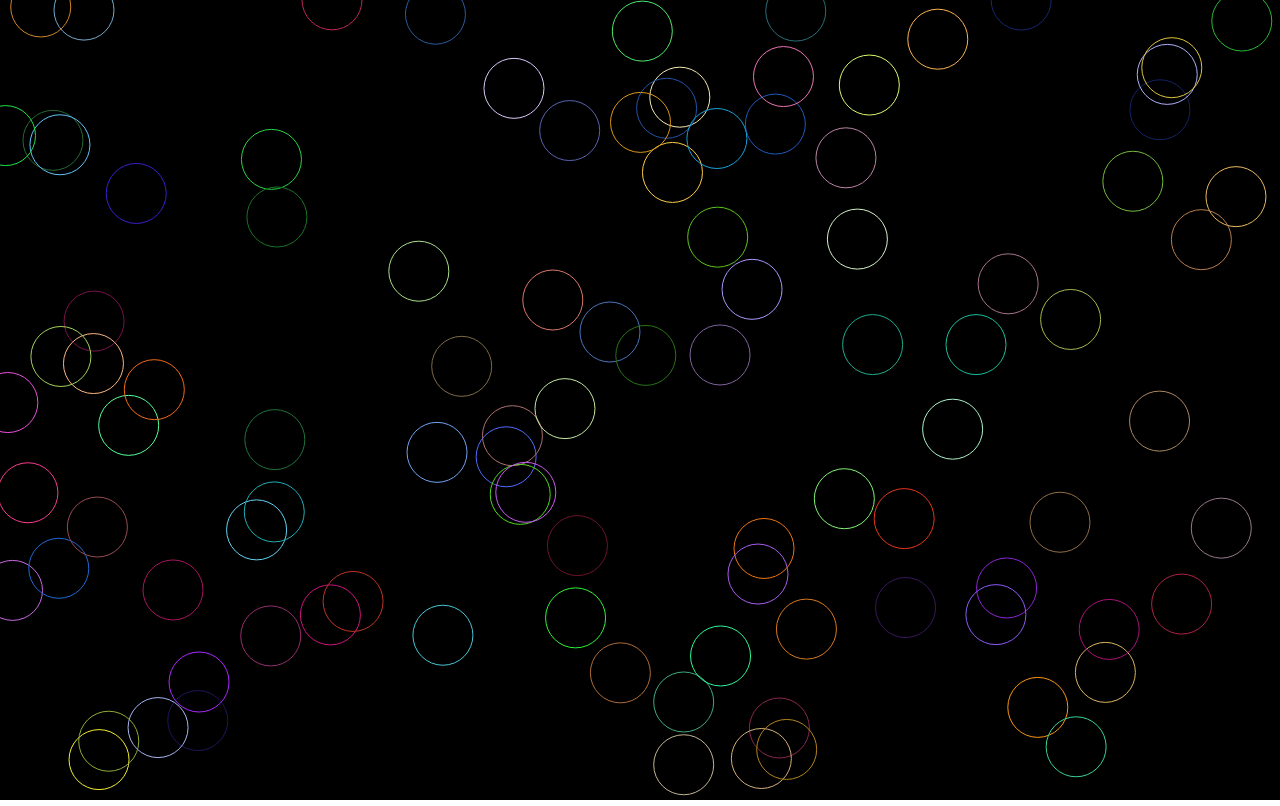
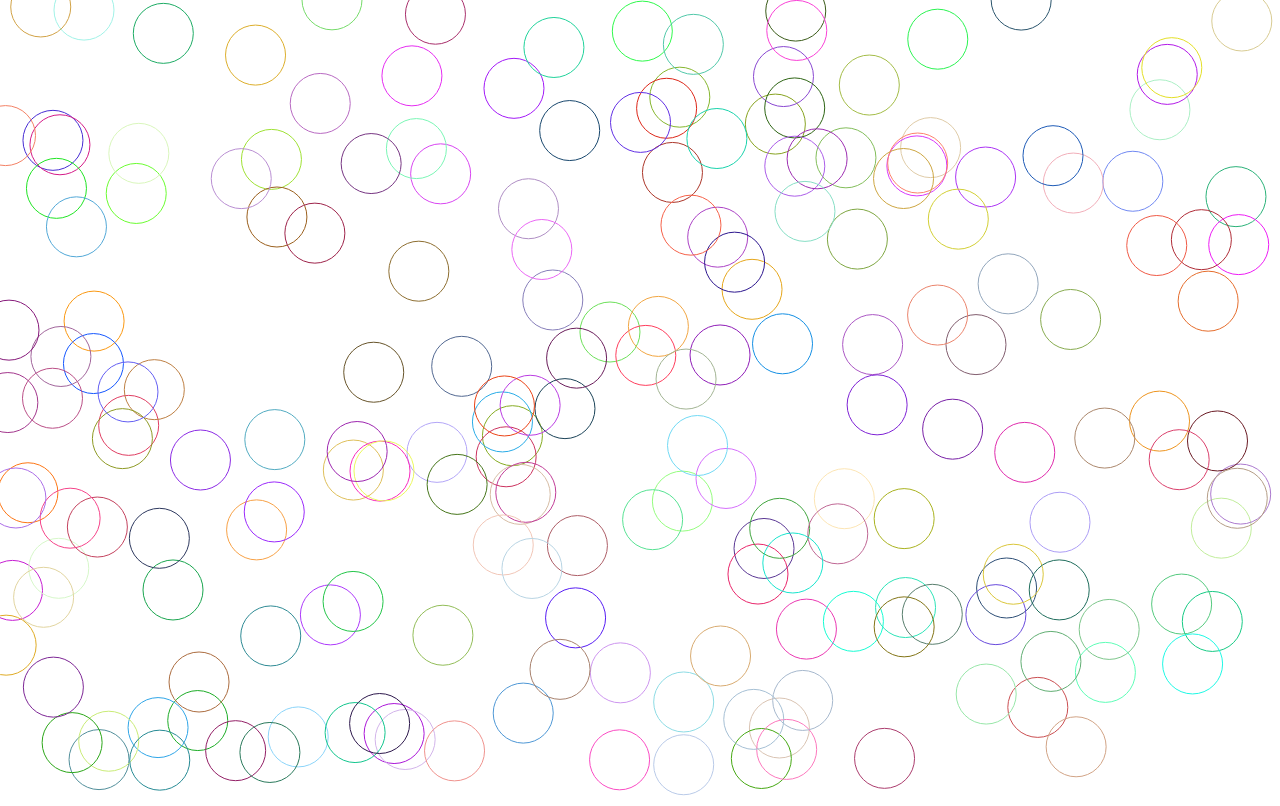
Before and after one commit to Luayabbas1981/chaos, a plain HTML site: page index.html in a window 1280 px wide. Drawn offline with nearby package versions, Linux system fonts and the light colour scheme; animation ran at ten frames a second.

Commit message:
fix-colors

```diff
--- a/index.html
+++ b/index.html
@@ -17,9 +17,6 @@
         cursor: pointer;
       }
 
-      canvas {
-        background-color: #000;
-      }
     </style>
   </head>
   <body>
--- a/index.js
+++ b/index.js
@@ -8,7 +8,7 @@ let ballsNum = 0;
 if (window.innerWidth < 767) {
   ballsNum = 40;
 } else {
-  ballsNum = 100;
+  ballsNum = 200;
 }
 function createColors() {
   const colors = [
@@ -49,11 +49,11 @@ class Circle {
     this.dx = dx;
     this.dy = dy;
     this.radius = radius;
+    this.color = createColors(); // Assign the color here
     this.draw = function () {
       c.beginPath();
       c.arc(this.x, this.y, this.radius, 0, Math.PI * 2, false);
-      let arcColor = createColors();
-      c.strokeStyle = arcColor;
+      c.strokeStyle = this.color; // Set the strokeStyle to the circle's color
       c.stroke();
     };
     this.update = function () {
@@ -87,7 +87,9 @@ function init() {
     let y = Math.random() * (window.innerHeight - radius);
     let dx = (Math.random() - 0.5) * 2;
     let dy = (Math.random() - 0.5) * 2;
+    let arcColor = createColors();
     circleArr.push(new Circle(x, y, dx, dy, radius));
+    c.strokeStyle = arcColor;
   }
 }
 function animi() {
```
